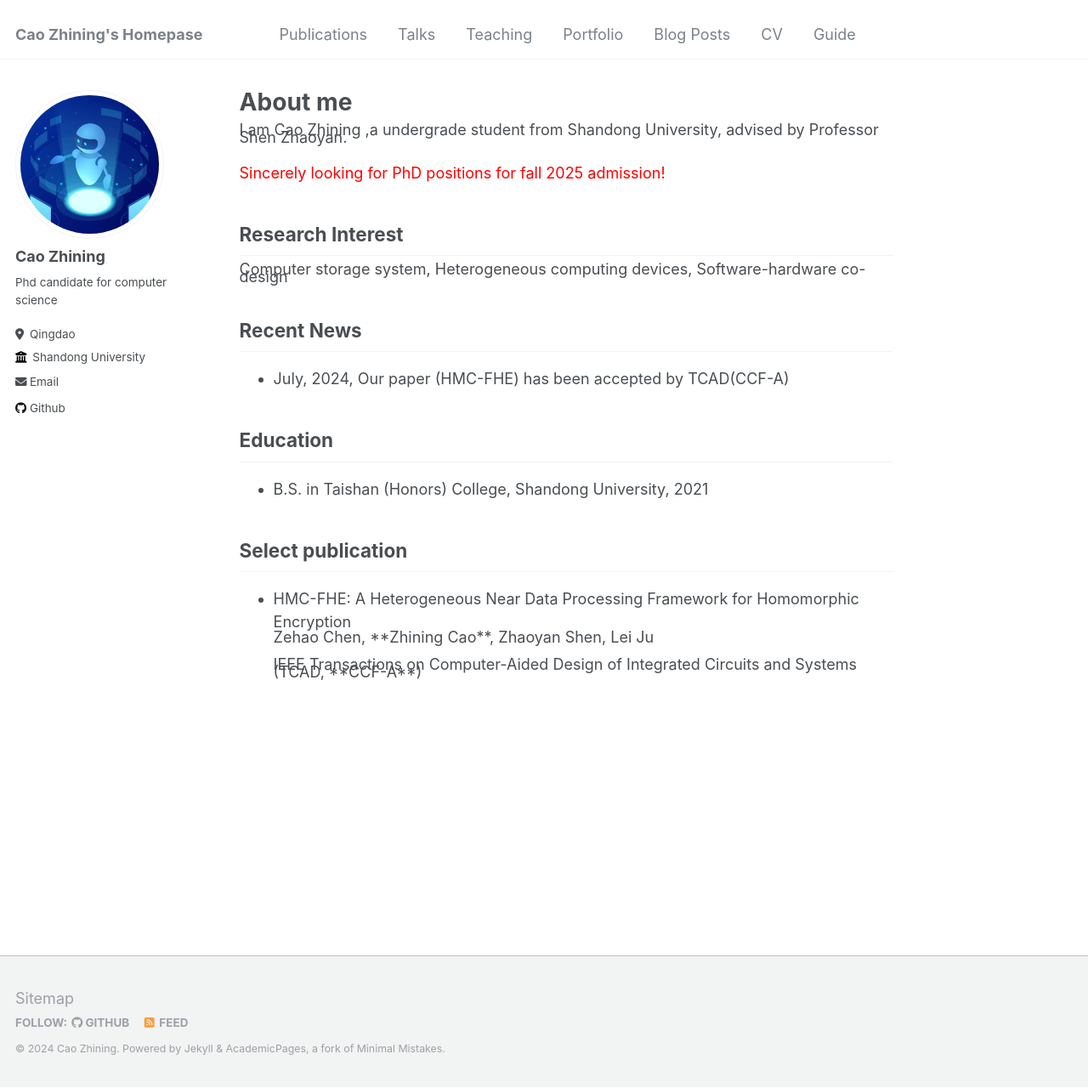
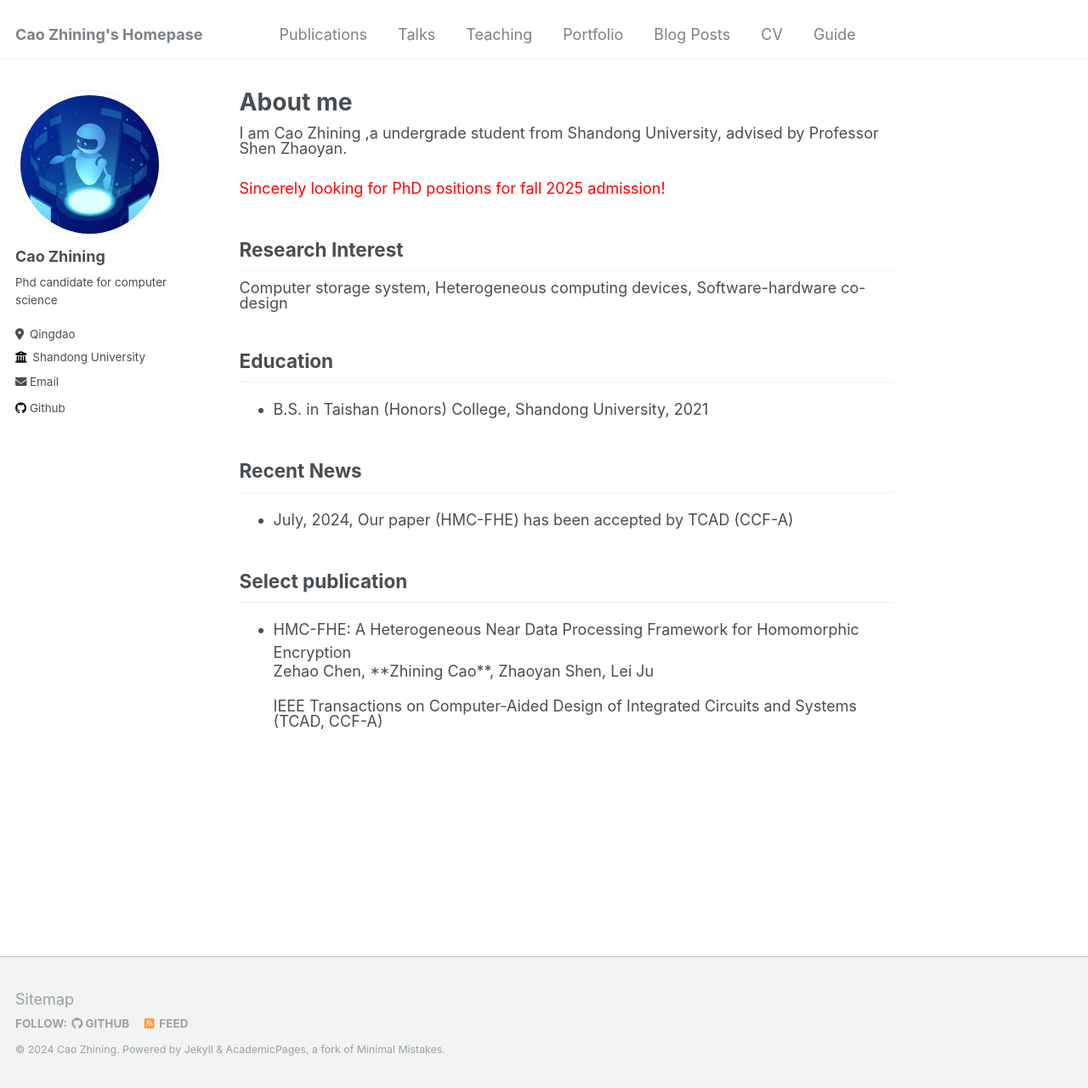
Before and after one commit to caozhining/caozhining.github.io, a Jekyll site: the page built from _pages/about.md, in a window 1280 px wide and 1280 px high. Shown: the whole window at 85% size. Built offline with Jekyll 4.4.1, drawn with Linux system fonts in a browser that asks for light colours; some of the changed lines change nothing that is shown.

Commit message:
Update about.md
update

```diff
--- a/_pages/about.md
+++ b/_pages/about.md
@@ -15,23 +15,23 @@ Research Interest
 ---------
 Computer storage system, Heterogeneous computing devices, Software-hardware co-design
 
-Recent News
----------
-* July, 2024, Our paper (HMC-FHE) has been accepted by TCAD(CCF-A)
-
 Education
 ---------
 * B.S. in Taishan (Honors) College, Shandong University, 2021
+
+Recent News
+---------
+* July, 2024, Our paper (HMC-FHE) has been accepted by TCAD (CCF-A)
 
 Select publication
 ---------
 * HMC-FHE: A Heterogeneous Near Data Processing Framework for Homomorphic Encryption
   <p>Zehao Chen, **Zhining Cao**, Zhaoyan Shen, Lei Ju</p>
-  <p>IEEE Transactions on Computer-Aided Design of Integrated Circuits and Systems (TCAD, **CCF-A**)</p>
+  <p>IEEE Transactions on Computer-Aided Design of Integrated Circuits and Systems (TCAD, CCF-A)</p>
 
 
 <style>
   p{
-    line-height:0.5
+    line-height:1
   }
 </style>
```
